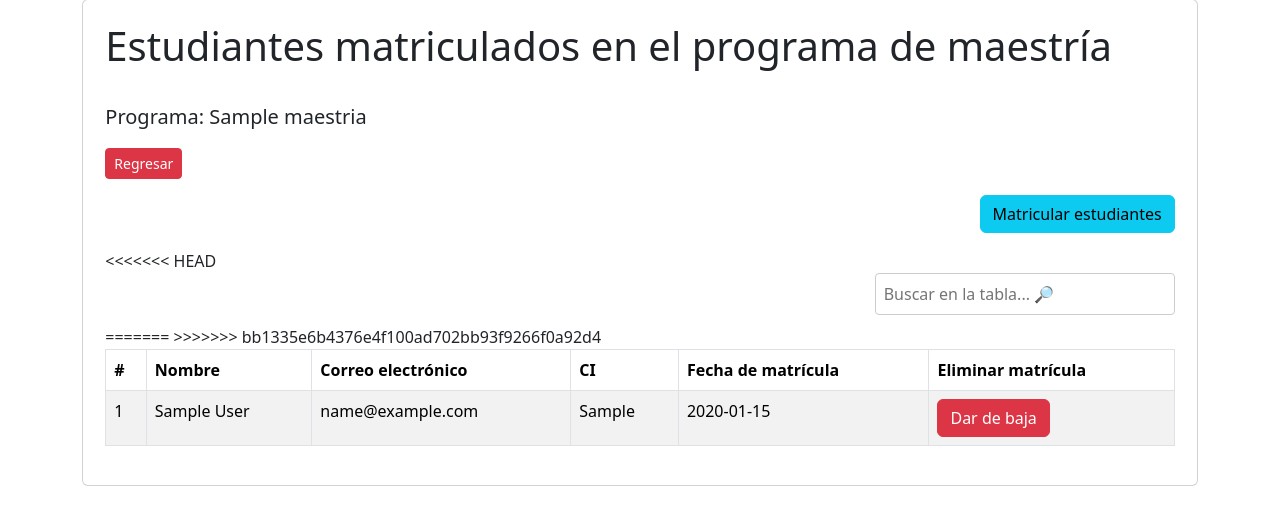
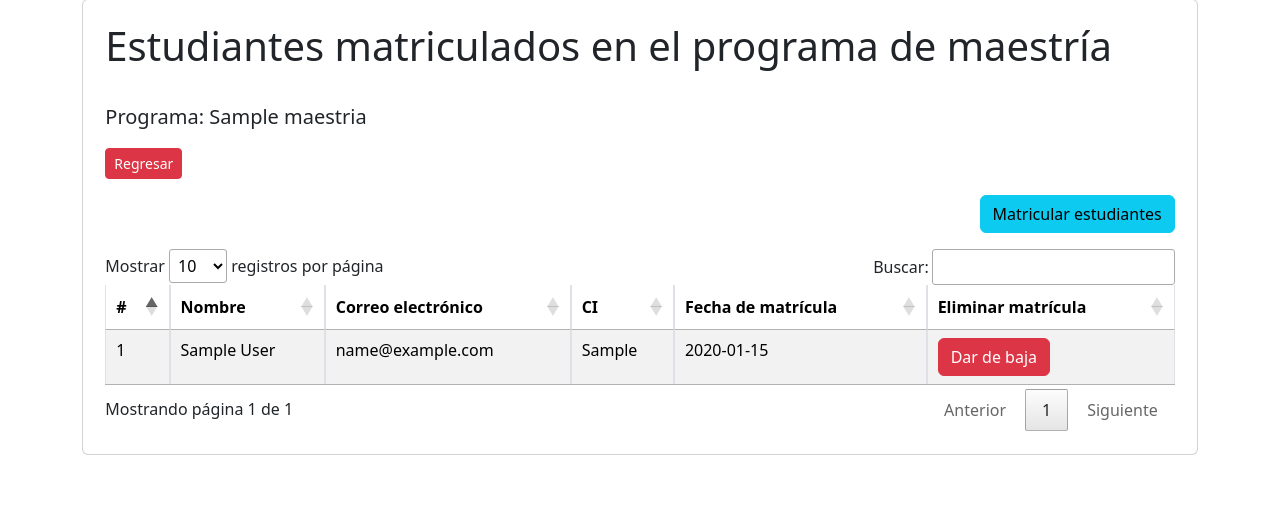
Before and after one commit to pablomonterof1/gestionposgrado, a Django app: page /usuariosmatriculadosprogramam/1/ in a window 1280 px wide. Shown: the part 111-636 px from the top of the page. Run offline with Django 5.2, Linux system fonts and the light colour scheme; a user stored in the database is signed in; tables that the repository leaves empty hold one stand-in row (values such as "Sample post"); data that the repository does not hold is empty; some libraries are stand-ins or nearby versions.

Commit message:
200620252

```diff
--- a/usuarios/templates/usuariosmatriculados_programam.html
+++ b/usuarios/templates/usuariosmatriculados_programam.html
@@ -30,15 +30,7 @@
 
         </div>
         <div class="table-responsive">
-<<<<<<< HEAD
-            <div style="text-align: right;">
 
-                <input class="inputbuscar" type="text" id="buscador" placeholder="Buscar en la tabla... 🔎"
-                    aria-label="Search ">
-            </div>
-=======
-
->>>>>>> bb1335e6b4376e4f100ad702bb93f9266f0a92d4
             <table id="usuariosmatriculados" class="table table-striped table-bordered">
                 <thead>
                     <tr>
@@ -79,28 +71,6 @@
 
 <script>
     const buscador = document.getElementById('buscador');
-<<<<<<< HEAD
-    const tabla = document.getElementById('usuariosmatriculados').getElementsByTagName('tbody')[0];
-
-    buscador.addEventListener('keyup', function () {
-        const filtro = buscador.value.toLowerCase();
-        const filas = tabla.getElementsByTagName('tr');
-
-        for (let i = 0; i < filas.length; i++) {
-            const celdas = filas[i].getElementsByTagName('td');
-            let coincide = false;
-
-            for (let j = 0; j < celdas.length; j++) {
-                const texto = celdas[j].textContent.toLowerCase();
-                if (texto.indexOf(filtro) > -1) {
-                    coincide = true;
-                    break;
-                }
-            }
-
-            filas[i].style.display = coincide ? '' : 'none';
-        }
-=======
     $(document).ready(function () {
         $('#usuariosmatriculados').DataTable({
             "language": {
@@ -118,7 +88,6 @@
                 },
             }
         });
->>>>>>> bb1335e6b4376e4f100ad702bb93f9266f0a92d4
     });
 
     function confirmarBorrado(id) {
```
